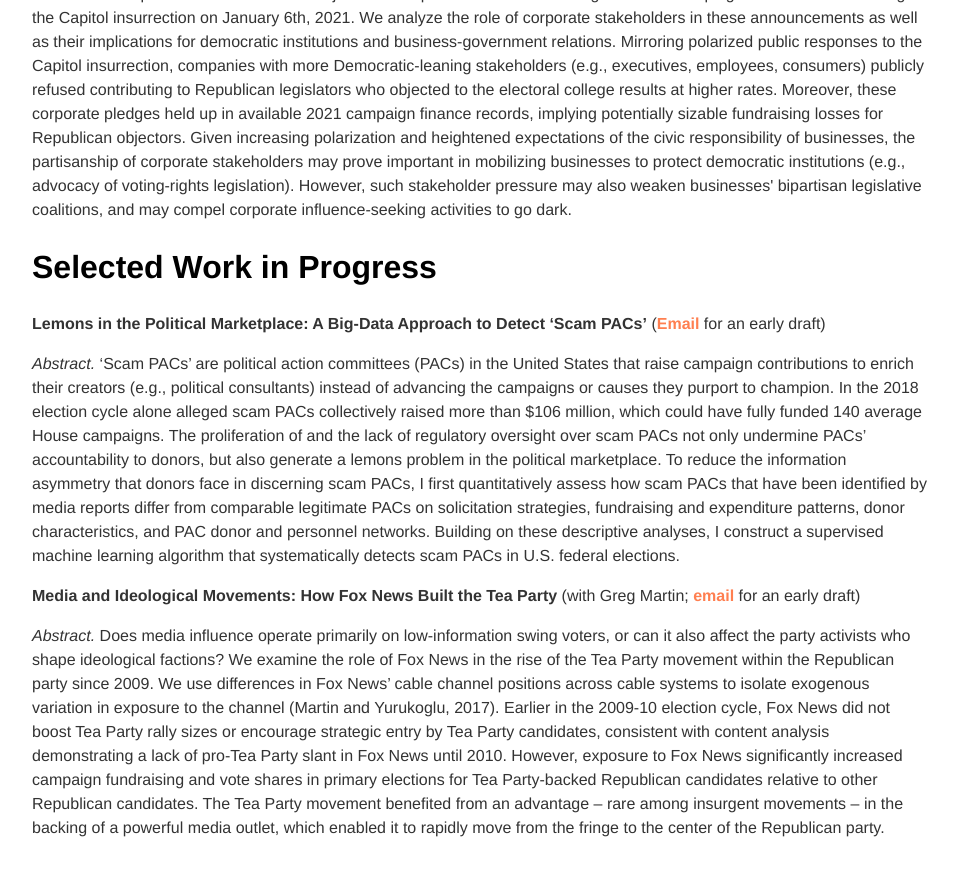
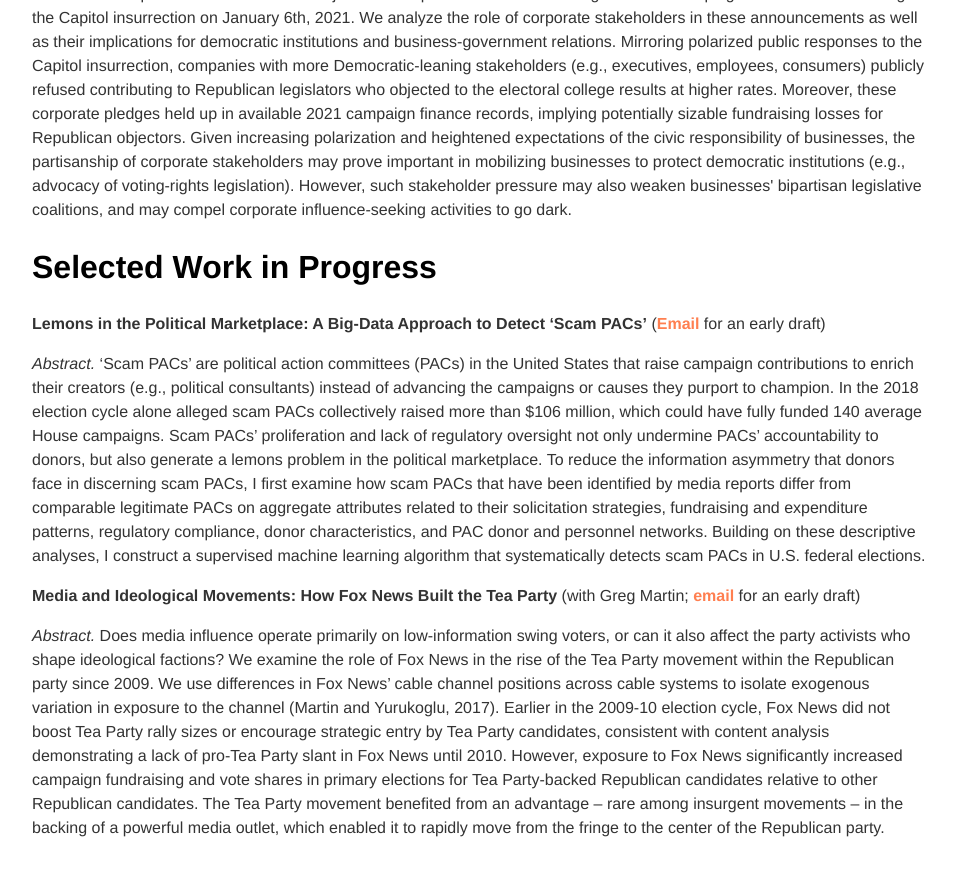
Before and after one commit to zhaoliresearch/zhaoliresearch.github.io, a Jekyll site: the page built from research/index.html, in a window 1280 px wide and 900 px high, scrolled down 1816 px. Shown: the top 876 px of the window, without its empty margins (160-1118 px from the left). Built offline with Jekyll 4.4.1, drawn with Linux system fonts in a browser that asks for light colours.

Commit message:
Update index.html

```diff
--- a/research/index.html
+++ b/research/index.html
@@ -21,7 +21,7 @@
 <p><i>Abstract.</i> An unprecedented number of major U.S. companies announced changes to their campaign contributions following the Capitol insurrection on January 6th, 2021. We analyze the role of corporate stakeholders in these announcements as well as their implications for democratic institutions and business-government relations. Mirroring polarized public responses to the Capitol insurrection, companies with more Democratic-leaning stakeholders (e.g., executives, employees, consumers) publicly refused contributing to Republican legislators who objected to the electoral college results at higher rates. Moreover, these corporate pledges held up in available 2021 campaign finance records, implying potentially sizable fundraising losses for Republican objectors. Given increasing polarization and heightened expectations of the civic responsibility of businesses, the partisanship of corporate stakeholders may prove important in mobilizing businesses to protect democratic institutions (e.g., advocacy of voting-rights legislation). However, such stakeholder pressure may also weaken businesses' bipartisan legislative coalitions, and may compel corporate influence-seeking activities to go dark.</p>
 <h2>Selected Work in Progress </h2>
 <p><b>Lemons in the Political Marketplace: A Big-Data Approach to Detect ‘Scam PACs’</b> (<a href="mailto:zhaoliresearch@gmail.com">Email</a> for an early draft)</p>
-<p><i>Abstract.</i> ‘Scam PACs’ are political action committees (PACs) in the United States that raise campaign contributions to enrich their creators (e.g., political consultants) instead of advancing the campaigns or causes they purport to champion. In the 2018 election cycle alone alleged scam PACs collectively raised more than $106 million, which could have fully funded 140 average House campaigns. The proliferation of and the lack of regulatory oversight over scam PACs not only undermine PACs’ accountability to donors, but also generate a lemons problem in the political marketplace. To reduce the information asymmetry that donors face in discerning scam PACs, I first quantitatively assess how scam PACs that have been identified by media reports differ from comparable legitimate PACs on solicitation strategies, fundraising and expenditure patterns, donor characteristics, and PAC donor and personnel networks. Building on these descriptive analyses, I construct a supervised machine learning algorithm that systematically detects scam PACs in U.S. federal elections.</p>
+<p><i>Abstract.</i> ‘Scam PACs’ are political action committees (PACs) in the United States that raise campaign contributions to enrich their creators (e.g., political consultants) instead of advancing the campaigns or causes they purport to champion. In the 2018 election cycle alone alleged scam PACs collectively raised more than $106 million, which could have fully funded 140 average House campaigns. Scam PACs’ proliferation and lack of regulatory oversight not only undermine PACs’ accountability to donors, but also generate a lemons problem in the political marketplace. To reduce the information asymmetry that donors face in discerning scam PACs, I first examine how scam PACs that have been identified by media reports differ from comparable legitimate PACs on aggregate attributes related to their solicitation strategies, fundraising and expenditure patterns, regulatory compliance, donor characteristics, and PAC donor and personnel networks. Building on these descriptive analyses, I construct a supervised machine learning algorithm that systematically detects scam PACs in U.S. federal elections.</p>
 <p><b>Media and Ideological Movements: How Fox News Built the Tea Party</b> (with Greg Martin; <a href="mailto:zhaoliresearch@gmail.com">email</a> for an early draft)</p>
 <p><i>Abstract.</i> Does media influence operate primarily on low-information swing voters, or can it also affect the party activists who shape ideological factions? We examine the role of Fox News in the rise of the Tea Party movement within the Republican party since 2009. We use differences in Fox News’ cable channel positions across cable systems to isolate exogenous variation in exposure to the channel (Martin and Yurukoglu, 2017). Earlier in the 2009-10 election cycle, Fox News did not boost Tea Party rally sizes or encourage strategic entry by Tea Party candidates, consistent with content analysis demonstrating a lack of pro-Tea Party slant in Fox News until 2010. However, exposure to Fox News significantly increased campaign fundraising and vote shares in primary elections for Tea Party-backed Republican candidates relative to other Republican candidates. The Tea Party movement benefited from an advantage – rare among insurgent movements – in the backing of a powerful media outlet, which enabled it to rapidly move from the fringe to the center of the Republican party.</p>
 </div><!-- /.blurb -->
```
